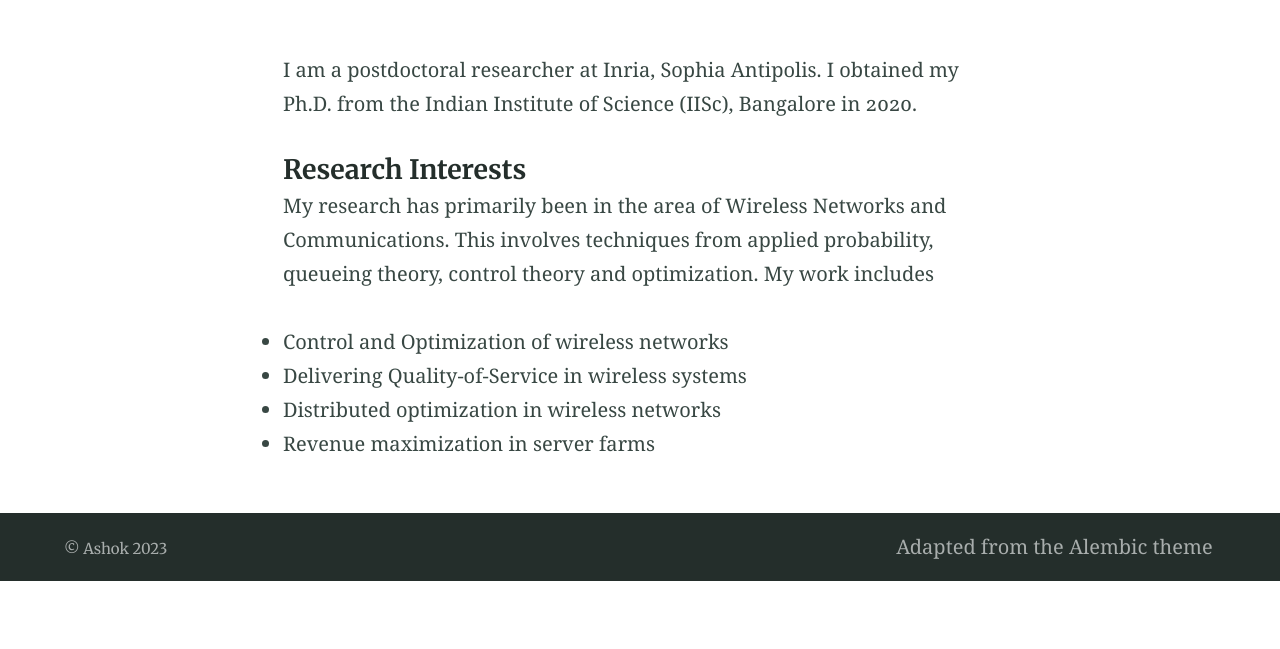
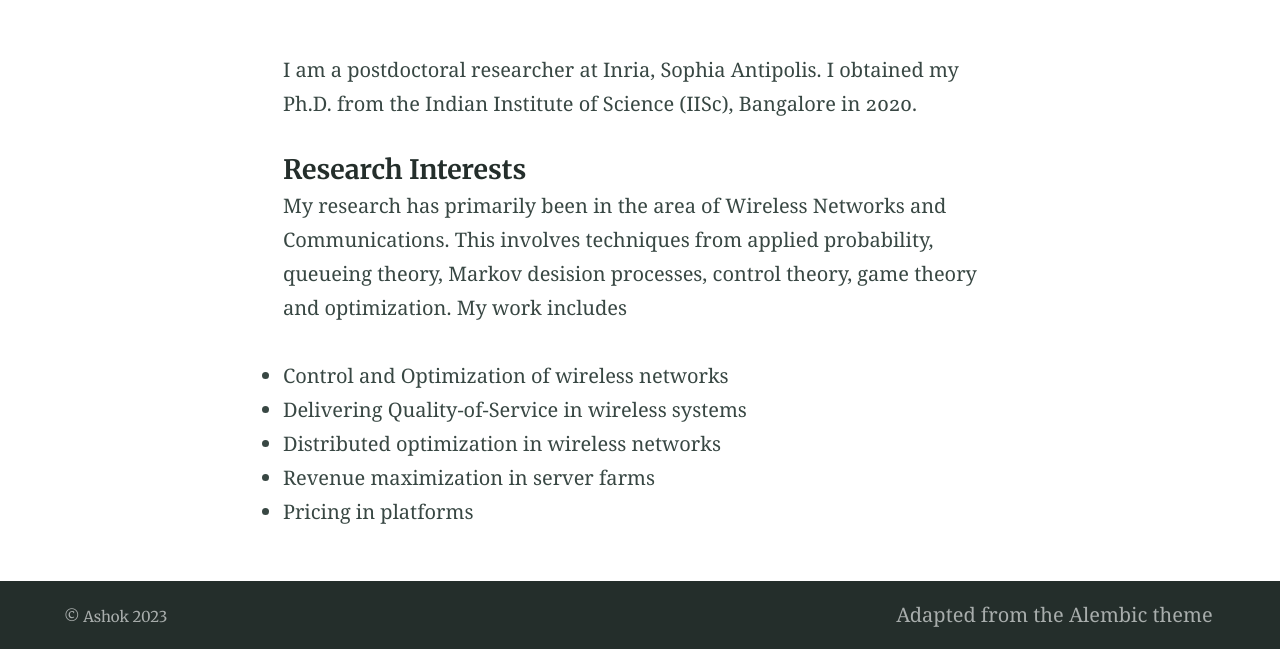
Before and after one commit to ashokkri/ashokkri.github.io, a Jekyll site: the page built from index.md, in a window 1280 px wide. Shown: the part 408-1057 px from the top of the page. Built offline with Jekyll 4.4.1, drawn with Linux system fonts in a browser that asks for light colours; before the commit the page ends 989 px from its top, so only the background shows below that.

Commit message:
Update index.md

```diff
--- a/index.md
+++ b/index.md
@@ -12,9 +12,10 @@ I am a postdoctoral researcher at Inria, Sophia Antipolis. I obtained my Ph.D. f
 
 #### Research Interests
 
- My research has primarily been in the area of Wireless Networks and Communications. This involves techniques from applied probability, queueing theory, control theory and optimization. My work includes
+ My research has primarily been in the area of Wireless Networks and Communications. This involves techniques from applied probability, queueing theory, Markov desision processes, control theory, game theory and optimization. My work includes
 
 - Control and Optimization of wireless networks
 - Delivering Quality-of-Service in wireless systems
 - Distributed optimization in wireless networks
 - Revenue maximization in server farms
+- Pricing in platforms
```
